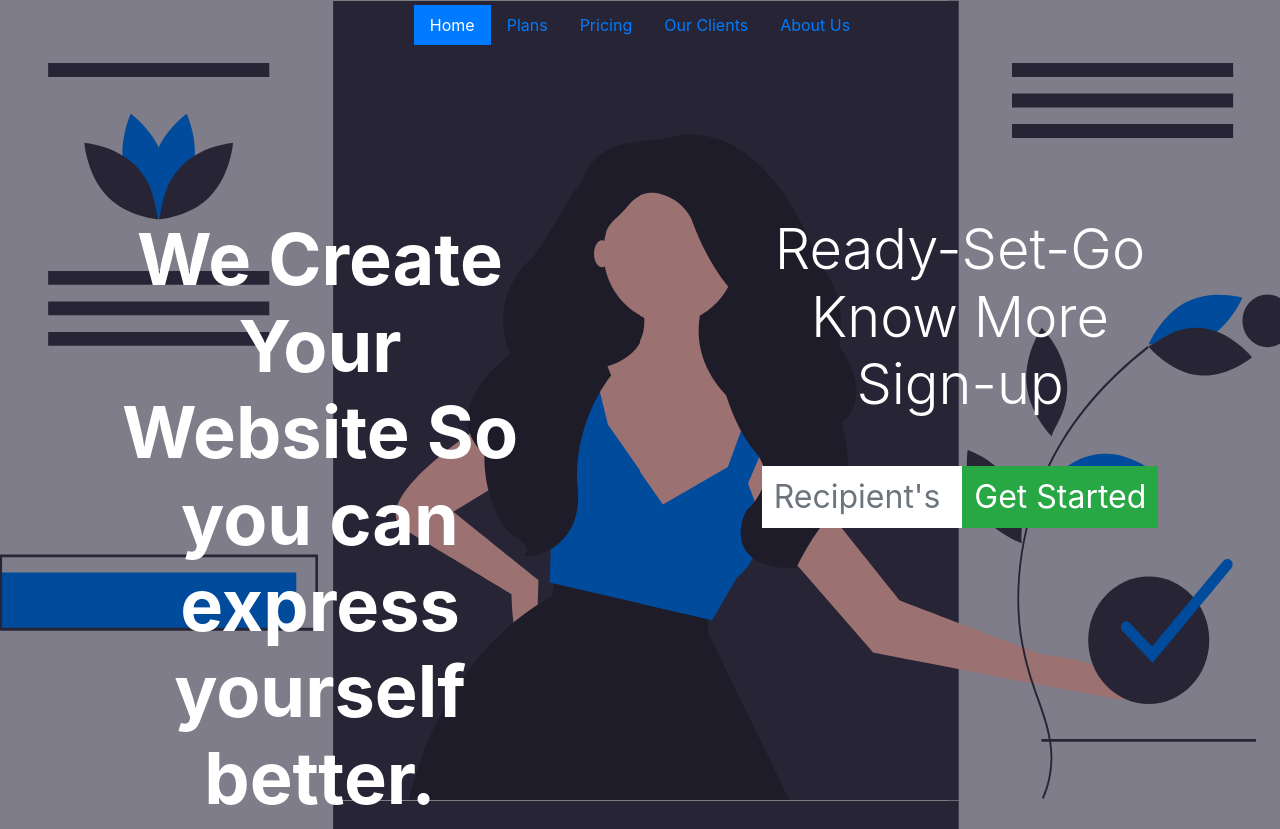
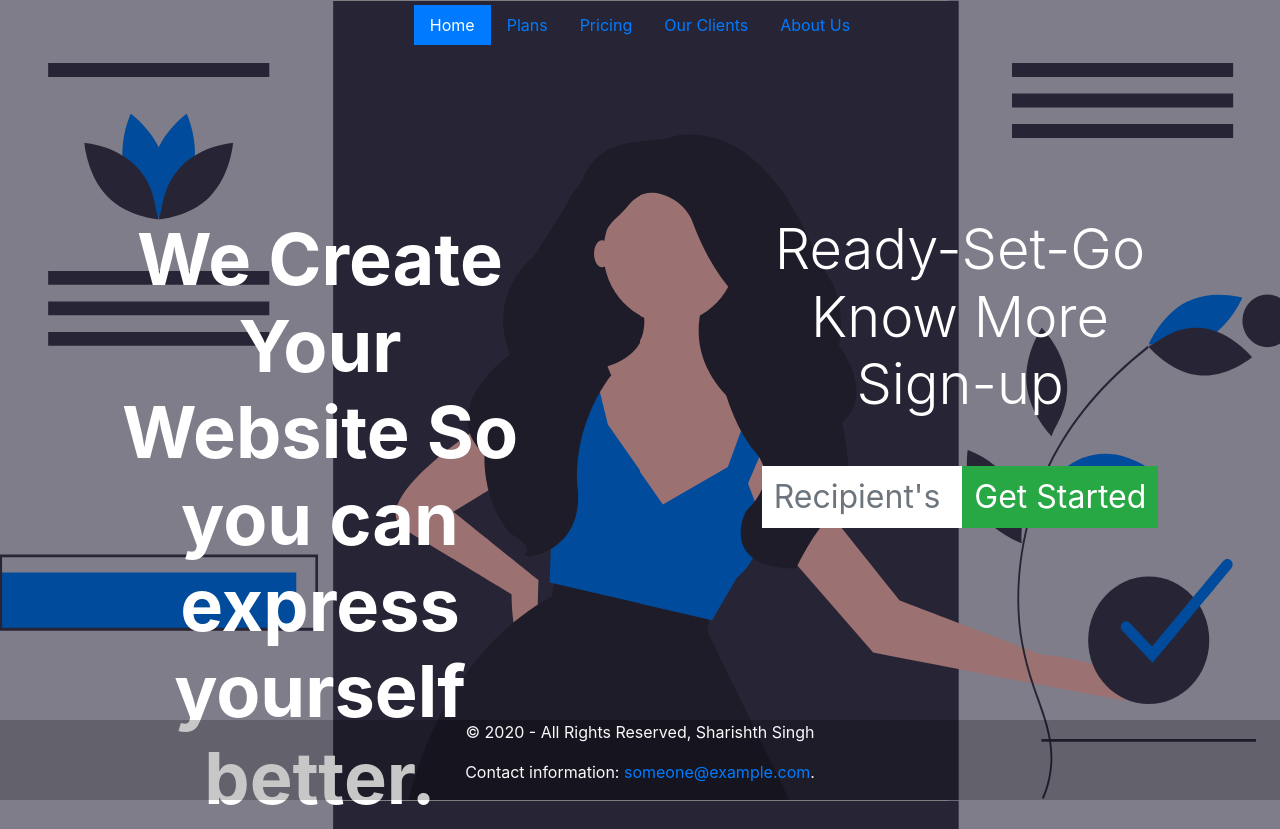
Before and after one commit to Sharishth/landing-page, a plain HTML site: page index.html in a window 1280 px wide. Drawn offline with nearby package versions, Linux system fonts and the light colour scheme.

Commit message:
added footer

```diff
--- a/index.html
+++ b/index.html
@@ -41,14 +41,21 @@ background-blend-mode: soft-light;">
       <div class="col-4 text-white" style="margin-top: 13%;">
         <h1 class="display-4">Ready-Set-Go<br>Know More<br>Sign-up</h1>
         <div class="input-group mb-3 mt-5 ">
-          <input type="text"  class="form-control rounded-0 border-0" placeholder="Recipient's username" aria-label="Recipient's username" aria-describedby="button-addon2" style="font-size: 2rem ;">
+          <input type="text" class="form-control rounded-0 border-0" placeholder="Recipient's username"
+            aria-label="Recipient's username" aria-describedby="button-addon2" style="font-size: 2rem ;">
           <div class="input-group-append">
-            <button class="btn btn-success rounded-0 border-0" type="button" id="button-addon2" style="font-size: 2rem ;">Get Started</button>
+            <button class="btn btn-success rounded-0 border-0" type="button" id="button-addon2"
+              style="font-size: 2rem ;">Get Started</button>
           </div>
         </div>
 
+      </div>
     </div>
-  </div>
+    <footer class="fixed-bottom text-light" style="text-align: center;background-color: #00000038;
+      background-blend-mode: soft-light;">
+      <p>&copy 2020 - All Rights Reserved, Sharishth Singh</p>
+      <p>Contact information: <a href="mailto:someone@example.com">someone@example.com</a>.</p>
+    </footer>
   </div>
   <script src="https://code.jquery.com/jquery-3.3.1.slim.min.js"
     integrity="sha384-q8i/X+965DzO0rT7abK41JStQIAqVgRVzpbzo5smXKp4YfRvH+8abtTE1Pi6jizo" crossorigin="anonymous">
```
